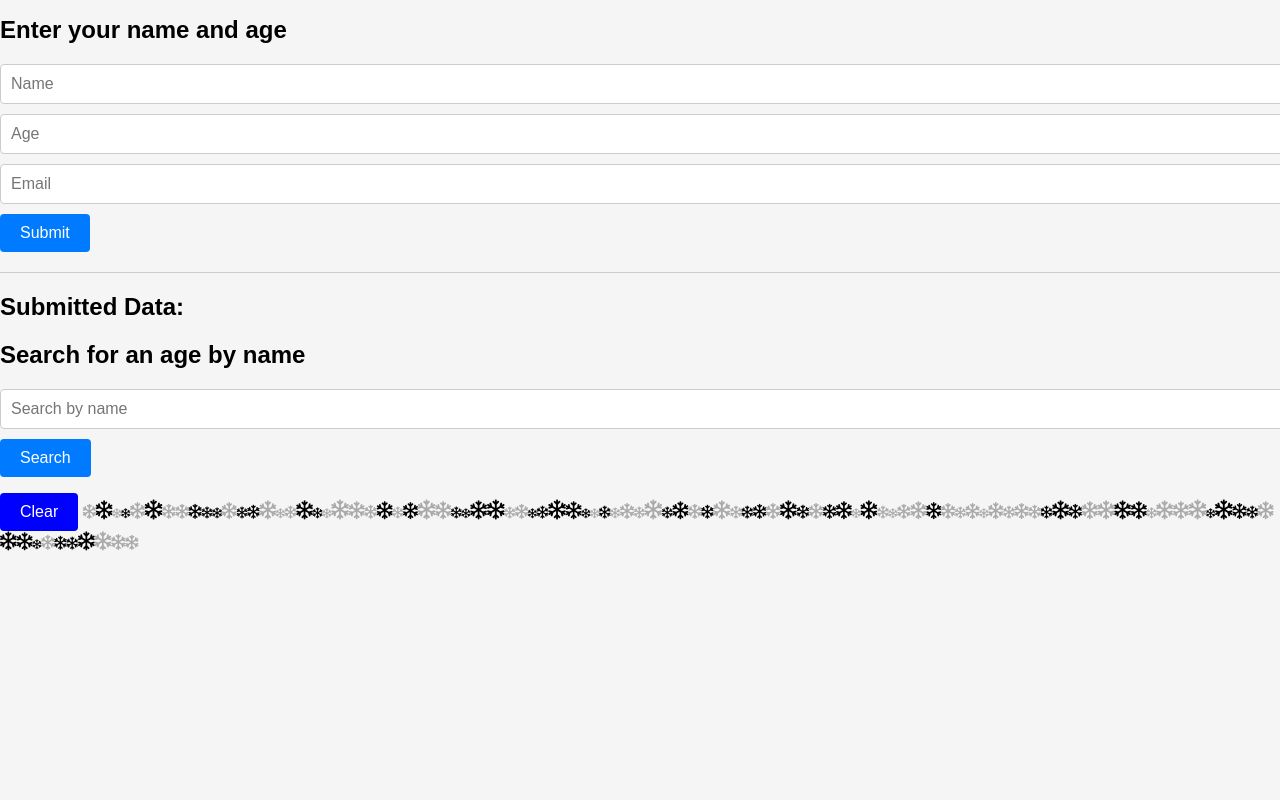
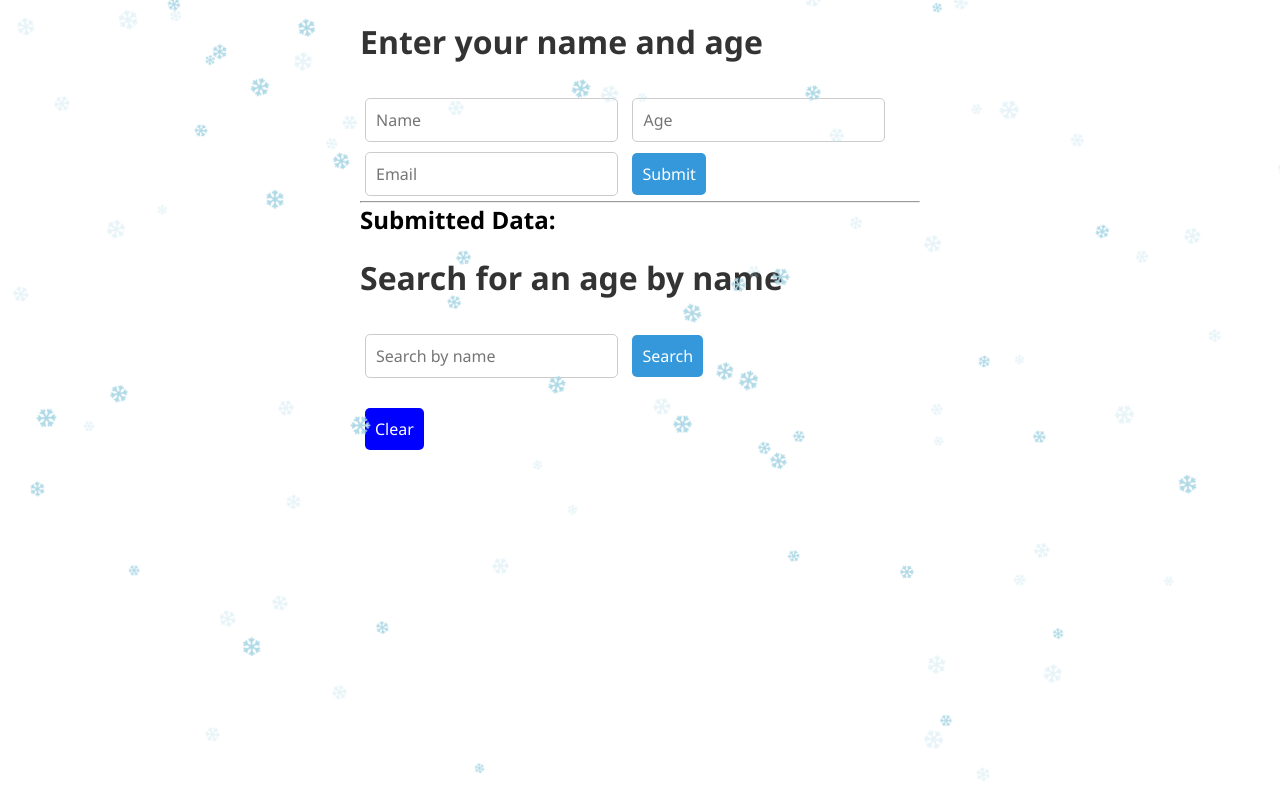
Before and after one commit to unafoca/gpt_write_my_website, a website: page public/index.html in a window 1280 px wide. Shown: the top 800 px of the page. Drawn offline with Linux system fonts and the light colour scheme.

Commit message:
Revert "update website design"
This reverts commit f4cd9e571336882e9b8da9440e15d105fc7d7f96.

```diff
--- a/public/style.css
+++ b/public/style.css
@@ -1,78 +1,102 @@
 body {
-  font-family: Arial, sans-serif;
-  background-color: #f5f5f5;
+    font-family: Arial, sans-serif;
+    max-width: 600px;
+    margin: 0 auto;
+    padding: 20px;
+}
+
+form {
+    display: flex;
+    flex-wrap: wrap;
+    gap: 10px;
+}
+
+label, input {
+    flex: 1;
+}
+
+* {
   margin: 0;
   padding: 0;
+  box-sizing: border-box;
+  font-family: 'Segoe UI', Tahoma, Geneva, Verdana, sans-serif;
 }
 
-.container {
-  max-width: 600px;
-  margin: 0 auto;
-  padding: 20px;
+body {
+/*  background-color: #222;*/
+/*  background-image: url('https://source.unsplash.com/1600x900/?winter,snow');*/
+  background-color: white;
+  background-repeat: no-repeat;
+  background-size: cover;
+  background-position: center;
+  overflow: hidden;
 }
 
 h1 {
-  font-size: 24px;
-  font-weight: bold;
-  margin-bottom: 20px;
+  color: #333;
+  margin-bottom: 30px;
 }
 
-input[type="text"],
-input[type="number"],
-input[type="email"] {
-  width: 100%;
+input, button {
+  margin: 5px;
   padding: 10px;
-  margin-bottom: 10px;
+  font-size: 1rem;
   border: 1px solid #ccc;
-  border-radius: 4px;
-  font-size: 16px;
+  outline: none;
+  border-radius: 5px;
 }
 
 button {
-  background-color: #007bff;
-  color: #fff;
+  background-color: #3498db;
+  color: white;
+  cursor: pointer;
   border: none;
-  border-radius: 4px;
-  padding: 10px 20px;
-  cursor: pointer;
-  font-size: 16px;
 }
 
 button:hover {
-  background-color: #0056b3;
+  background-color: #2980b9;
 }
 
-hr {
-  border: none;
-  border-top: 1px solid #ccc;
-  margin: 20px 0;
+button:active {
+  transform: scale(0.98);
 }
 
-ul {
-  list-style-type: none;
-  padding: 0;
-}
-
-li {
-  font-size: 16px;
-  margin-bottom: 10px;
+form {
+  display: flex;
+  flex-direction: column;
+  align-items: flex-start;
+  margin-bottom: 30px;
 }
 
 #searchResult {
-  font-size: 16px;
-  font-style: italic;
-  margin-top: 10px;
+  color: #333;
+  font-size: 1.1rem;
+  margin-top: 20px;
 }
 
-#clearButton {
-  background-color: #dc3545;
+#submittedData {
+  color: #333;
+  font-size: 1.1rem;
+  margin-top: 20px;
+  font-weight: 500;
 }
 
-#clearButton:hover {
-  background-color: #a71d29;
+
+.fa-snowflake {
+  position: absolute;
+  top: -10px;
+  animation: fall 10s linear infinite;
 }
 
-#snowflakes {
-  position: fixed;
-  top: 0;
-  left:
+.snowflake {
+  color: lightblue;
+}
+
+@keyframes fall {
+  0% {
+    transform: translate(0, -100px) rotate(0deg);
+  }
+  100% {
+    transform: translate(0, 100vh) rotate(360deg);
+  }
+}
```
